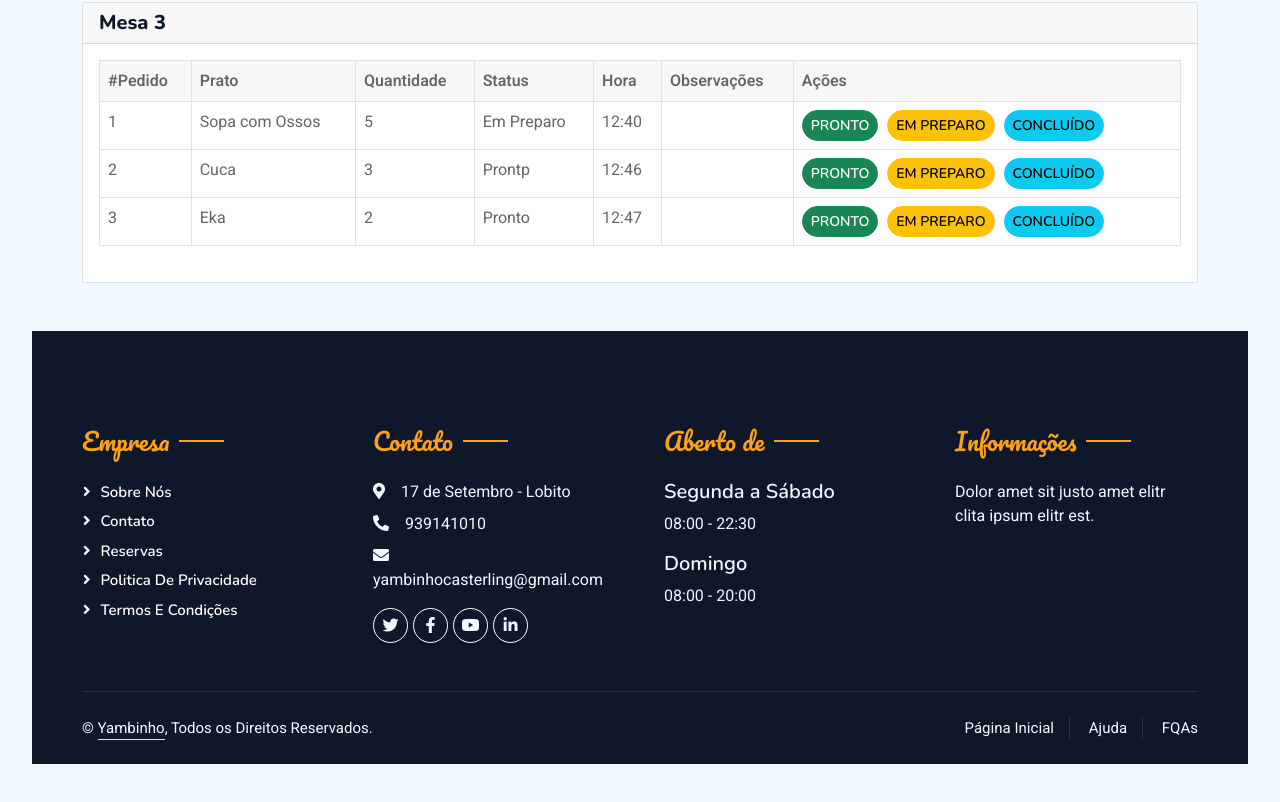
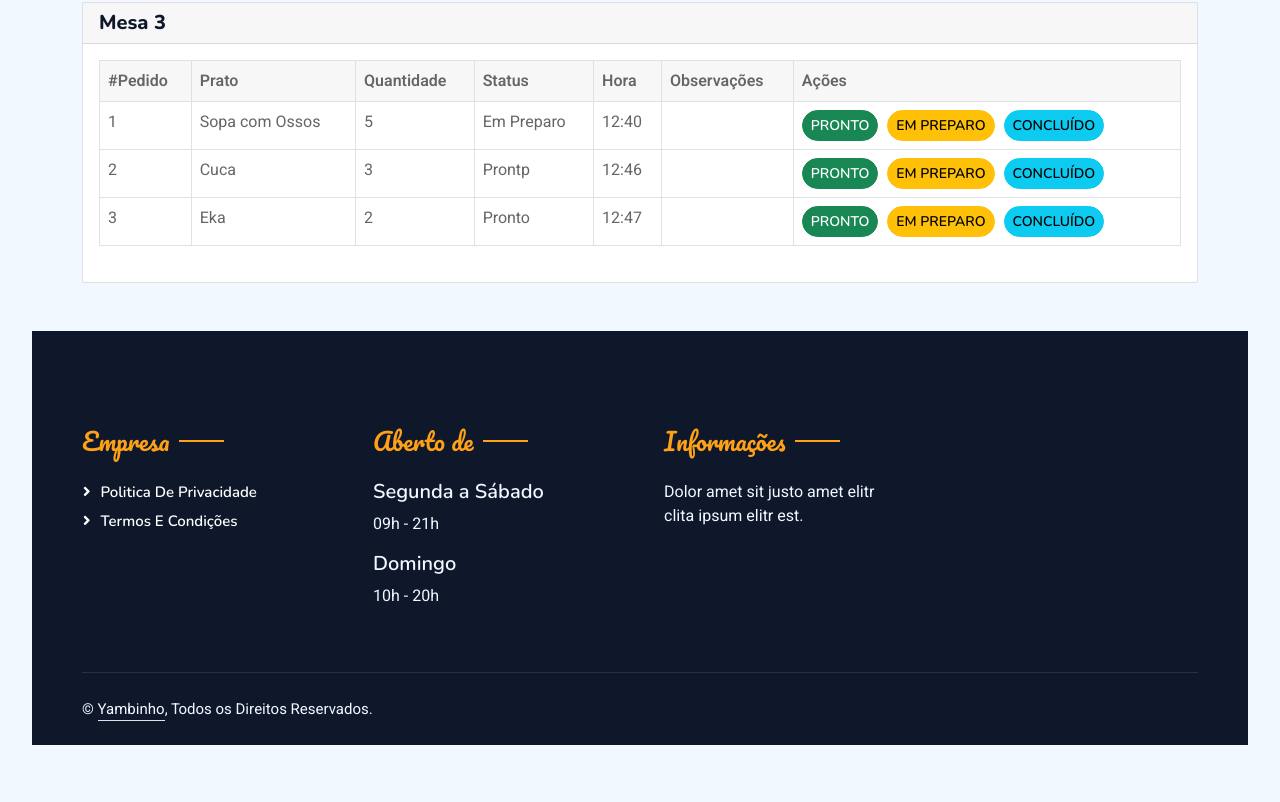
Before and after one commit to Frederico-Dulio/YambitoRestaurant, a plain HTML site: page cozinha.html in a window 1280 px wide. Shown: the part 684-1486 px from the top of the page. Drawn offline with nearby package versions, Linux system fonts and the light colour scheme.

Commit message:
Fez-se as alterações de conteudo no footer e a pagina de contacto

```diff
--- a/cozinha.html
+++ b/cozinha.html
@@ -329,34 +329,22 @@
               <div class="row g-5">
                   <div class="col-lg-3 col-md-6">
                       <h4 class="section-title ff-secondary text-start text-primary fw-normal mb-4">Empresa</h4>
-                <a class="btn btn-link" href="">Sobre Nós</a>
-                <a class="btn btn-link" href="">Contato </a>
-                <a class="btn btn-link" href="">Reservas</a>
+
                       <a class="btn btn-link" href="">Politica de Privacidade</a>
                       <a class="btn btn-link" href="">Termos e Condições</a>
                   </div>
-              <div class="col-lg-3 col-md-6">
-                <h4 class="section-title ff-secondary text-start text-primary fw-normal mb-4">Contato</h4>
-                <p class="mb-2"><i class="fa fa-map-marker-alt me-3"></i>17 de Setembro - Lobito</p>
-                <p class="mb-2"><i class="fa fa-phone-alt me-3"></i>939141010</p>
-                <p class="mb-2"><i class="fa fa-envelope me-3"></i>yambinhocasterling@gmail.com</p>
-                <div class="d-flex pt-2">
-                  <a class="btn btn-outline-light btn-social" href=""><i class="fab fa-twitter"></i></a>
-                  <a class="btn btn-outline-light btn-social" href=""><i class="fab fa-facebook-f"></i></a>
-                  <a class="btn btn-outline-light btn-social" href=""><i class="fab fa-youtube"></i></a>
-                  <a class="btn btn-outline-light btn-social" href=""><i class="fab fa-linkedin-in"></i></a>
-                </div>
-              </div>
+
                   <div class="col-lg-3 col-md-6">
                       <h4 class="section-title ff-secondary text-start text-primary fw-normal mb-4">Aberto de</h4>
                       <h5 class="text-light fw-normal">Segunda a Sábado</h5>
-                <p>08:00 - 22:30</p>
+                      <p>09h - 21h</p>
                       <h5 class="text-light fw-normal">Domingo</h5>
-                <p>08:00 - 20:00</p>
+                      <p>10h - 20h</p>
                   </div>
                   <div class="col-lg-3 col-md-6">
                       <h4 class="section-title ff-secondary text-start text-primary fw-normal mb-4">Informações</h4>
                       <p>Dolor amet sit justo amet elitr clita ipsum elitr est.</p>
+
                   </div>
               </div>
           </div>
@@ -366,13 +354,7 @@
                       <div class="col-md-6 text-center text-md-start mb-3 mb-md-0">
                           &copy; <a class="border-bottom" href="#">Yambinho</a>, Todos os Direitos Reservados.
                       </div>
-                <div class="col-md-6 text-center text-md-end">
-                  <div class="footer-menu">
-                    <a href="">Página Inicial</a>
-                    <a href="">Ajuda</a>
-                    <a href="">FQAs</a>
-                  </div>
-                </div>
+
                   </div>
               </div>
           </div>
@@ -383,9 +365,11 @@
       <!-- Back to Top -->
       <a href="#" class="btn btn-lg btn-primary btn-lg-square back-to-top"><i class="bi bi-arrow-up"></i></a>
   </div>
+
   <!-- JavaScript Libraries -->
   <script src="https://code.jquery.com/jquery-3.4.1.min.js"></script>
   <script src="https://cdn.jsdelivr.net/npm/bootstrap@5.0.0/dist/js/bootstrap.bundle.min.js"></script>
+  <script src="bootstrap/js/bootstrap.min.js"></script>
   <script src="lib/wow/wow.min.js"></script>
   <script src="lib/easing/easing.min.js"></script>
   <script src="lib/waypoints/waypoints.min.js"></script>
@@ -394,8 +378,6 @@
   <script src="lib/tempusdominus/js/moment.min.js"></script>
   <script src="lib/tempusdominus/js/moment-timezone.min.js"></script>
   <script src="lib/tempusdominus/js/tempusdominus-bootstrap-4.min.js"></script>
-    <!-- <script src="js/cozinha.js"></script> -->
-
 
   <!-- Template Javascript -->
   <script src="js/main.js"></script>
```
Also changed, not shown: index.html (+4 -20 lines), menu.html (+9 -20 lines). Lines whose indentation alone changed are shown as unchanged.
